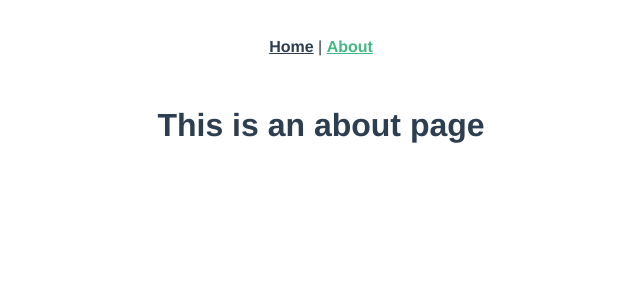
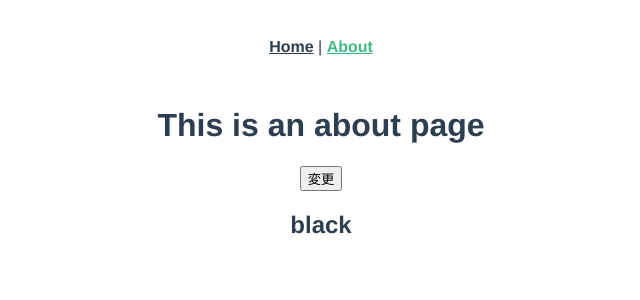
Before and after one commit to higuuu/vue3-typescript, a Vue app: page /about in a window 1280 px wide. Shown: the top 300 px of the page, without its empty margins (319-959 px from the left). Built offline with nearby package versions, Linux system fonts and the light colour scheme.

Commit message:
provide inject で設定変更の仕組みを作成

```diff
--- /dev/null
+++ b/src/components/DisplaySetting.vue
@@ -0,0 +1,17 @@
+<template>
+  <h2>
+    {{ displaySetting }}
+  </h2>
+</template>
+
+<script>
+import { inject, defineComponent } from "vue";
+
+export default defineComponent({
+  name: "DisplaySetting",
+  setup() {
+    const displaySetting = inject("storeSetting");
+    return { displaySetting };
+  },
+});
+</script>
--- a/src/views/About.vue
+++ b/src/views/About.vue
@@ -1,5 +1,30 @@
 <template>
   <div class="about">
     <h1>This is an about page</h1>
+    <button @click="changeSetting()">変更</button>
   </div>
+  <DisplaySetting />
 </template>
+
+<script>
+import { provide, defineComponent, ref } from "vue";
+import DisplaySetting from "@/components/DisplaySetting.vue";
+
+export default defineComponent({
+  components: {
+    DisplaySetting,
+  },
+  setup() {
+    const setting = ref("black");
+    function changeSetting() {
+      if (setting.value == "black") {
+        setting.value = "red";
+      } else {
+        setting.value = "black";
+      }
+    }
+    provide("storeSetting", setting);
+    return { changeSetting, setting };
+  },
+});
+</script>
```
